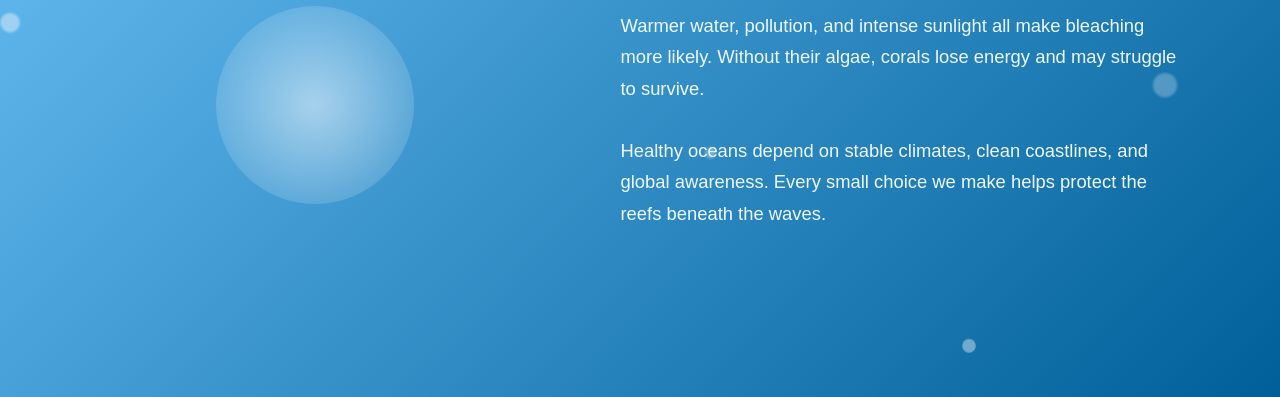
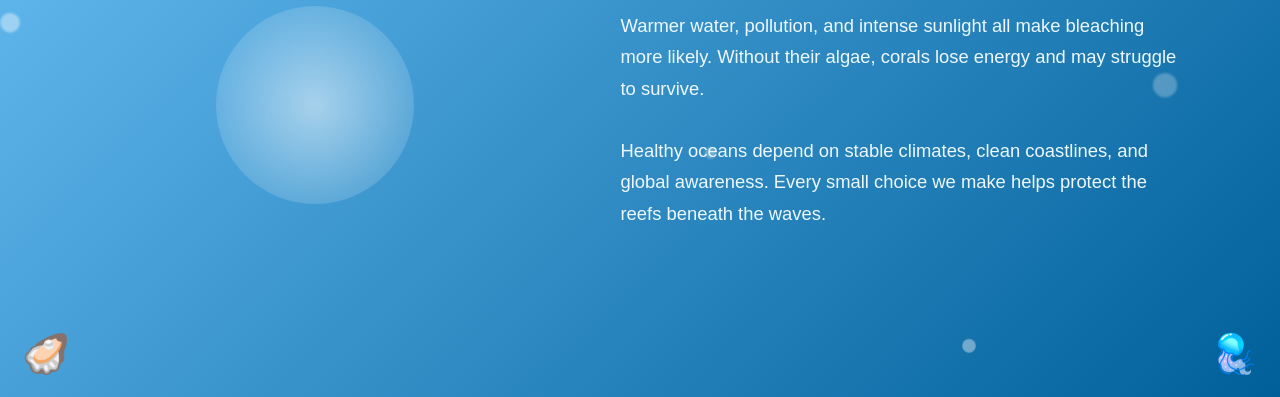
Before and after one commit to liuz374-hub/Harmonic-Collection, a plain HTML site: page 1111.html in a window 1280 px wide. Shown: the part 403-800 px from the top of the page. Drawn offline with Linux system fonts and the light colour scheme.

Commit message:
Add emoji buttons to bottom corners
Added fixed emoji buttons to the bottom corners.

```diff
--- a/1111.html
+++ b/1111.html
@@ -17,7 +17,6 @@
     position: relative;
   }
 
-
   .home-link {
     position: absolute;
     top: 28px;
@@ -35,7 +34,6 @@
     transform: translateX(-50%) translateY(-2px);
   }
 
-
   .container {
     display: flex;
     width: 100%;
@@ -48,7 +46,6 @@
     position: relative;
     z-index: 10;
   }
-
 
   .left {
     flex: 1.1;
@@ -83,7 +80,6 @@
     50% { transform: scale(1.2); opacity: 1; }
   }
 
-
   .right {
     flex: 1.3;
     font-size: 1.15rem;
@@ -96,7 +92,6 @@
     color: #d9f1ff;
     font-weight: bold;
   }
-
 
   .bubble {
     position: absolute;
@@ -138,6 +133,24 @@
       font-size: 2.2rem;
     }
   }
+
+  /* === 新增左右角emoji按钮 === */
+  .bottom-left-emoji, .bottom-right-emoji {
+    position: fixed;
+    bottom: 20px;
+    font-size: 2.4rem;
+    text-decoration: none;
+    z-index: 50;
+    transition: transform 0.2s ease;
+  }
+
+  .bottom-left-emoji { left: 22px; }
+  .bottom-right-emoji { right: 22px; }
+
+  .bottom-left-emoji:hover,
+  .bottom-right-emoji:hover {
+    transform: translateY(-4px);
+  }
 </style>
 </head>
 
@@ -169,5 +182,11 @@
 <div class="bubble"></div>
 <div class="bubble"></div>
 
+
+<a href="https://liuz374-hub.github.io/Harmonic-Collection/114.html" class="bottom-left-emoji">🦪</a>
+
+
+<a href="https://liuz374-hub.github.io/Harmonic-Collection/1125.html" class="bottom-right-emoji">🪼</a>
+
 </body>
 </html>
```
